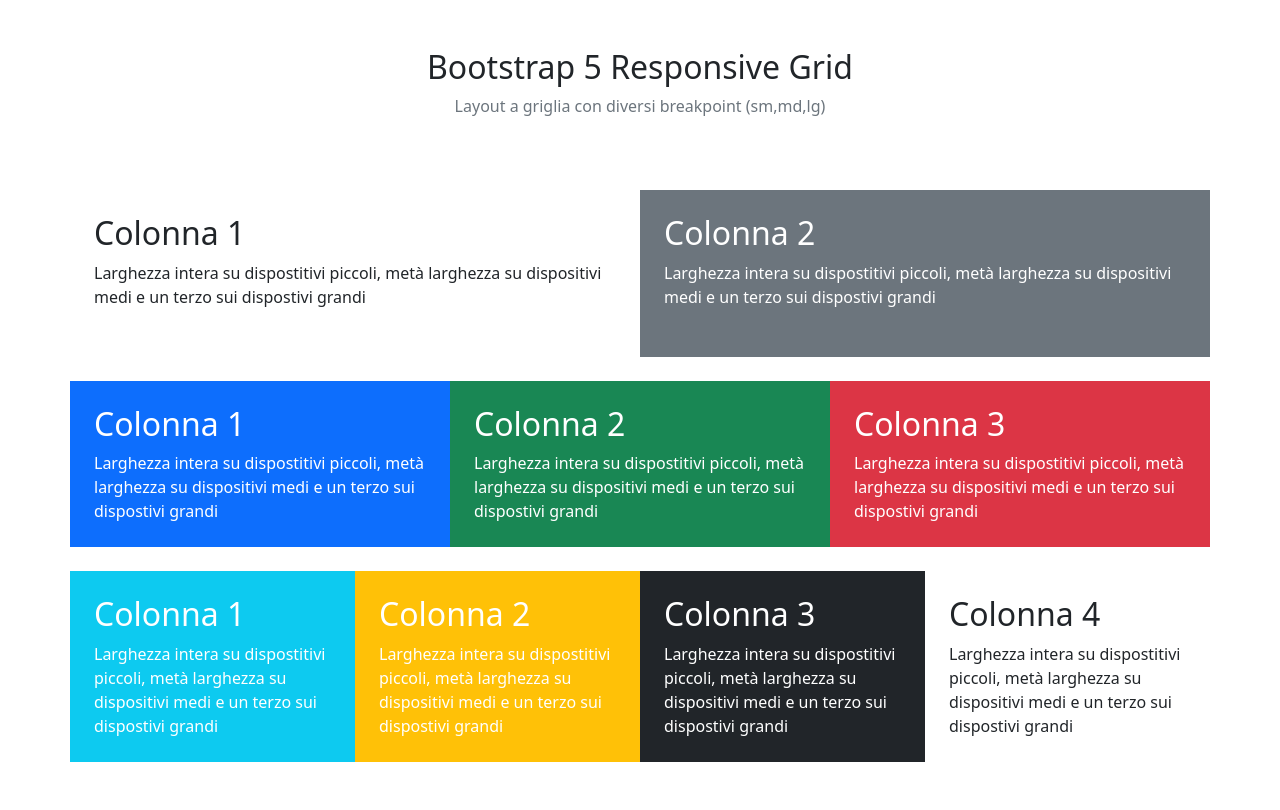
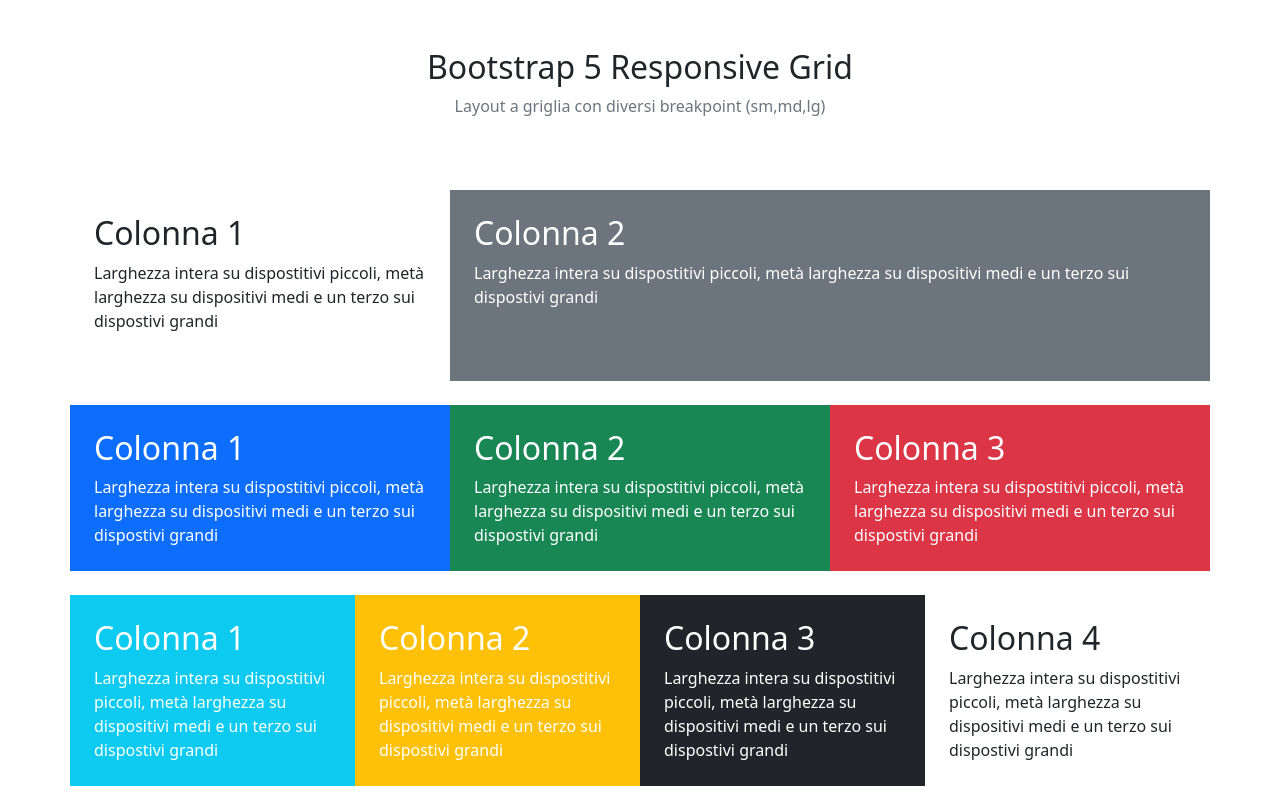
Before and after one commit to Gabbocnc/htmlcss-bootstrap-layout, a plain HTML site: page index.html in a window 1280 px wide. Drawn offline with nearby package versions, Linux system fonts and the light colour scheme.

Commit message:
add media query desktop

```diff
--- a/index.html
+++ b/index.html
@@ -23,12 +23,12 @@
     <main>
         <div class="container">
             <div class="row my-4 row-cols-md-2">
-                <div class="col-12 mb-4 p-4">
+                <div class="col-12 mb-4 p-4 col-lg-4 ">
                     <h2>Colonna 1</h2>
                     <span>Larghezza intera su dispostitivi piccoli, metà larghezza su dispositivi medi e un terzo sui dispostivi grandi
                     </span>
                 </div>
-                <div class="col-12 bg-secondary text-white p-4">
+                <div class="col-12 bg-secondary text-white p-4 col-lg-8">
                     <h2>Colonna 2</h2>
                     <span>Larghezza intera su dispostitivi piccoli, metà larghezza su dispositivi medi e un terzo sui dispostivi grandi
                     </span>
```
